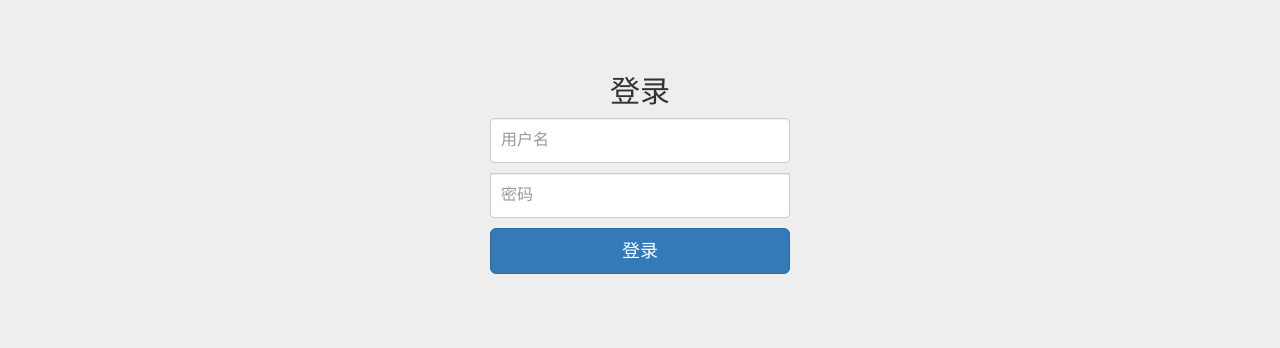
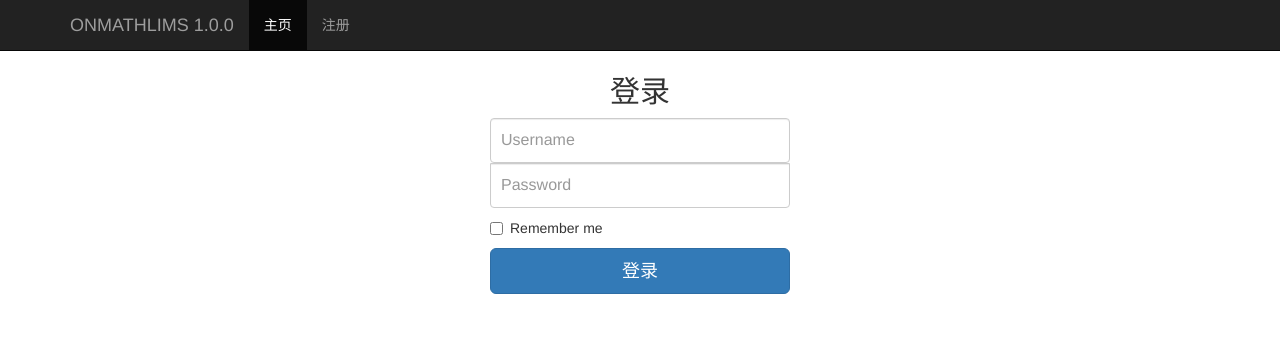
Before and after one commit to chenjialin/ONMATHLIMS, a Django app: page /lims_app/ in a window 1280 px wide. Shown: the top 348 px of the page. Run offline with Django 3.2, Linux system fonts and the light colour scheme; parts of the project's set-up code (start-up, migrations or seed data) failed here and were passed over; some libraries are stand-ins or nearby versions.

Commit message:
add login and register

```diff
--- a/ONMATHLIMS/ONMATHLIMS/settings.py
+++ b/ONMATHLIMS/ONMATHLIMS/settings.py
@@ -85,7 +85,7 @@ DATABASES = {
         'ENGINE': 'django.db.backends.mysql', # Add 'postgresql_psycopg2', 'mysql', 'sqlite3' or 'oracle'.
         'NAME': 'SEQ_SA_INFO',                      # Or path to database file if using sqlite3.
         'USER': os.environ.get('ONMATHLIMS_DB_USER', 'root'),
-        'PASSWORD': os.environ.get('ONMATHLIMS_DB_PASSWORD'),
+        'PASSWORD': os.environ.get('ONMATHLIMS_DB_PASSWORD', '050400'),
         'HOST': 'localhost',                      # Empty for localhost through domain sockets or '127.0.0.1' for localhost through TCP.
         'PORT': '3306',                      # Set to empty string for default.
     }
--- a/ONMATHLIMS/ONMATHLIMS/urls.py
+++ b/ONMATHLIMS/ONMATHLIMS/urls.py
@@ -15,8 +15,11 @@ Including another URLconf
 """
 from django.conf.urls import url, include
 from django.contrib import admin
-
+from lims_app import views
 urlpatterns = [
     url(r'^admin/', admin.site.urls),
+    url(r'^$', views.login, name='login'),
+    url(r'check_login', views.check_login, name='check_login'),
+    url(r'^register/', views.register, name='register'),
     url(r'^lims_app/', include('lims_app.urls')),
 ]
--- /dev/null
+++ b/ONMATHLIMS/lims_app/static/css/nav_base.css
@@ -0,0 +1,7 @@
+body {
+  padding-top: 50px;
+}
+.starter-template {
+  padding: 40px 15px;
+  text-align: center;
+}
--- a/ONMATHLIMS/lims_app/static/css/signin.css
+++ b/ONMATHLIMS/lims_app/static/css/signin.css
@@ -1,7 +1,6 @@
 body {
   padding-top: 40px;
   padding-bottom: 40px;
-  background-color: #eee;
 }
 
 .form-signin {
--- a/ONMATHLIMS/lims_app/templates/login.html
+++ b/ONMATHLIMS/lims_app/templates/login.html
@@ -1,43 +1,52 @@
-<!DOCTYPE html>
-<html lang="zh-CN">
-  <head>
-    <meta charset="utf-8">
-    <meta http-equiv="X-UA-Compatible" content="IE=edge">
-    <meta name="viewport" content="width=device-width, initial-scale=1">
-    <!-- 上述3个meta标签*必须*放在最前面，任何其他内容都*必须*跟随其后！ -->
-    <meta name="description" content="">
-    <meta name="author" content="">
+{% extends 'nav_base.html' %}
 
-    <title>登录</title>
-    {% load staticfiles %}
-    <!-- Bootstrap core CSS -->
-    <link href="https://cdn.bootcss.com/bootstrap/3.3.7/css/bootstrap.min.css" rel="stylesheet">
+{% load staticfiles %}
 
+{% block css %}
+<link href="{% static "css/signin.css" %}" rel="stylesheet">
+{% endblock %}
 
-    <!-- Custom styles for this template -->
-    <link href="{% static "css/signin.css" %}" rel="stylesheet">
-  </head>
-  <body>
-
-    <div class="container">
-      <form class="form-signin" method="post" enctype="multipart/form-data">
+{% block content %}
+<form class="form-signin" action="" method="post">
         <h2 class="form-signin-heading" style="text-align:center">登录</h2>
-        {% csrf_token %}
-        {{ user_form.as_p }}
-        <!--
-        <ul class=class="sr-only">
-          <li  id="inputEmail" class="form-control" placeholder="用户名">{{user_form.username}}</li>
-          <li id="inputPassword" class="form-control" placeholder="密码">{{user_form.password}}</li>
-        </ul>
+        <label class="sr-only">用户</label>
+        <input id="username" class="form-control" placeholder="Username" required>
+        <label for="inputPassword" class="sr-only">密码</label>
+        <input type="password" id="password" class="form-control" placeholder="Password" required>
         <div class="checkbox">
           <label>
-            <input type="checkbox" value="remember-me">记住密码
+            <input type="checkbox" value="remember-me"> Remember me
           </label>
         </div>
-      -->
-        <button class="btn btn-lg btn-primary btn-block" type="submit">登录</button>
-      </form>
+        <button id="submit" class="btn btn-lg btn-primary btn-block" type="submit">登录</button>
+</form>
+{% endblock %}
 
-    </div>
-  </body>
-</html>
+{% block script %}
+<script>
+  $(document).ready(function(){
+    $("#submit").click(function(event){
+      event.preventDefault();
+      var user = $("#username").val();
+      var password = $("#password").val();
+      if(user == '' || password == ''){
+        alert('user and password field required!')
+      }else{
+        $.ajax({
+          url: "{% url 'check_login' %}",
+          data: {'user': user, 'password': password},
+          type: 'POST',
+          success: function(data){
+            if(data.msg == 'ok'){
+              window.location.href = "{% url 'main' %}";
+            }
+            if(data.code == '1'){
+              alert(data.msg);
+            }
+          }
+        });
+      }
+    });
+  });
+</script>
+{% endblock %}
--- /dev/null
+++ b/ONMATHLIMS/lims_app/templates/nav_base.html
@@ -0,0 +1,58 @@
+<!DOCTYPE html>
+<html lang="zh-CN">
+  <head>
+    <meta charset="utf-8">
+    <meta http-equiv="X-UA-Compatible" content="IE=edge">
+    <meta name="viewport" content="width=device-width, initial-scale=1">
+    <!-- 上述3个meta标签*必须*放在最前面，任何其他内容都*必须*跟随其后！ -->
+    <meta name="description" content="">
+    <meta name="author" content="">
+
+    <title>ONMATHLIMS 1.0.0</title>
+
+    {% load staticfiles %}
+    <!-- Bootstrap core CSS -->
+    <link href="{% static "bootstrap/css/bootstrap.min.css" %}" rel="stylesheet">
+    <!-- Custom styles for this template -->
+    <link href="{% static "css/nav_base.css" %}" rel="stylesheet">
+    {% block css %}
+    {% endblock %}
+  </head>
+
+  <body>
+
+    <nav class="navbar navbar-inverse navbar-fixed-top">
+      <div class="container">
+        <div class="navbar-header">
+          <button type="button" class="navbar-toggle collapsed" data-toggle="collapse" data-target="#navbar" aria-expanded="false" aria-controls="navbar">
+            <span class="sr-only">Toggle navigation</span>
+            <span class="icon-bar"></span>
+            <span class="icon-bar"></span>
+            <span class="icon-bar"></span>
+          </button>
+          <a class="navbar-brand" href="#">ONMATHLIMS 1.0.0</a>
+        </div>
+        <div id="navbar" class="collapse navbar-collapse">
+          <ul class="nav navbar-nav">
+            <li class="active"><a href="https://www.onmath.com">主页</a></li>
+            <li><a href="{% url 'register' %}">注册</a></li>
+          </ul>
+        </div><!--/.nav-collapse -->
+      </div>
+    </nav>
+
+    <div class="container">
+      {% block content %}
+      {% endblock %}
+    </div><!-- /.container -->
+
+
+    <!-- Bootstrap core JavaScript
+    ================================================== -->
+    <!-- Placed at the end of the document so the pages load faster -->
+    <script src="https://cdn.bootcss.com/jquery/1.12.4/jquery.min.js"></script>
+    <script src="https://cdn.bootcss.com/bootstrap/3.3.7/js/bootstrap.min.js"></script>
+    {% block script %}
+    {% endblock %}
+  </body>
+</html>
--- a/ONMATHLIMS/lims_app/views.py
+++ b/ONMATHLIMS/lims_app/views.py
@@ -12,7 +12,7 @@ from django.http import HttpResponse, HttpResponseRedirect, JsonResponse
 from forms import SampleProjectMasterForm, UserForm
 from django.core.urlresolvers import reverse
 from django.shortcuts import render, redirect
-from models import SampleProjectMaster, SampleInfoDetail, Attachment, SendSample, QualityCheck, BuildLib, UpMachine, DownMachine
+from models import SampleProjectMaster, SampleInfoDetail, Attachment, SendSample, QualityCheck, BuildLib, UpMachine, DownMachine, UserInfo
 from interface import search_result_ini, get_sample_info, common
 
 
@@ -32,7 +32,7 @@ def login_required(func):
     Check if already login and search record
     """
     def _decorator(request, *args, **kwargs):
-        username = request.COOKIES.get('username', '')
+        username = request.session.get('username', '')
         if username:
             return func(request, *args, **kwargs)
         else:
@@ -58,30 +58,46 @@ def view_todo(request, table=None):
     return (project_id, all_proj_info, sample_info, select_proj, all_attachment)
 
 
+def register(request):
+    pass
+
+
 def login(request):
+    return render(request, 'login.html')
+
+
+def check_login(request):
     if request.method == 'POST':
-        user_form = UserForm(request.POST)
+        username = request.POST.get('user')
+        password = request.POST.get('password')
+        data = {'code': 1, 'msg': ''}
+        if not UserInfo.objects.filter(username=username):
+            data['msg'] = u'不存在这个用户,请注册!'
+        else:
+            user = UserInfo.objects.get(username=username)
+            if user.password != password:
+                data['msg'] = u'密码错误,请重试!'
+            elif user.status == 'N':
+                data['msg'] = u'该用户未通过验证!'
+            else:
+                data['msg'] = 'ok'
+                data['code'] = 0
+                request.session['username'] = username
+        return JsonResponse(data)
 
-        if user_form.is_valid():
-            username = request.POST.get('username', '')
-            response = HttpResponseRedirect('/lims_app/main/')
-            response.set_cookie('username', username, 3600)
-            return response
-    else:
-        user_form = UserForm()
-    return render(request, 'login.html', {'user_form': user_form})
+    return HttpResponseRedirect('/')
 
 
 def logout(request):
-    response = HttpResponseRedirect('/lims_app/login/')
-    response.delete_cookie('username')
+    request.session.flush()
+    response = HttpResponseRedirect('/')
     return response
 
 
 def search(request):
-    username = request.COOKIES.get('username', '')
+    username = request.session.get('username', '')
     if not username:
-        response = HttpResponseRedirect('/lims_app/login/')
+        response = HttpResponseRedirect('/')
         return response
     key_word = request.GET.get('q').strip()
     table_header, table_values = search_result_ini.get_search_result(key_word)
@@ -92,7 +108,7 @@ def search(request):
 
 
 def operation_log(request):
-    username = request.COOKIES.get('username', '')
+    username = request.session.get('username', '')
     if not username:
         response = HttpResponseRedirect('/lims_app/login/')
         return response
@@ -102,7 +118,7 @@ def operation_log(request):
 
 @login_required
 def main(request):
-    username = request.COOKIES.get('username', '')
+    username = request.session.get('username', '')
 
     if 'search' in request.GET.keys() or 'q' in request.GET.keys():
         key_word = request.GET.get('q')
@@ -142,7 +158,7 @@ view function for onmathlims modules
 
 @login_required
 def send_sample(request):
-    username = request.COOKIES.get('username', '')
+    username = request.session.get('username', '')
     if 'search' in request.GET.keys() or 'q' in request.GET.keys():
         key_word = request.GET.get('q')
         return redirect('/lims_app/search?q=%s' % key_word)
@@ -155,7 +171,7 @@ def send_sample(request):
 
 @login_required
 def quality_check(request):
-    username = request.COOKIES.get('username', '')
+    username = request.session.get('username', '')
     if 'search' in request.GET.keys() or 'q' in request.GET.keys():
         key_word = request.GET.get('q')
         return redirect('/lims_app/search?q=%s' % key_word)
@@ -168,7 +184,7 @@ def quality_check(request):
 
 @login_required
 def build_lib(request):
-    username = request.COOKIES.get('username', '')
+    username = request.session.get('username', '')
     if 'search' in request.GET.keys() or 'q' in request.GET.keys():
         key_word = request.GET.get('q')
         return redirect('/lims_app/search?q=%s' % key_word)
@@ -181,7 +197,7 @@ def build_lib(request):
 
 @login_required
 def upmachine(request):
-    username = request.COOKIES.get('username', '')
+    username = request.session.get('username', '')
     if 'search' in request.GET.keys() or 'q' in request.GET.keys():
         key_word = request.GET.get('q')
         return redirect('/lims_app/search?q=%s' % key_word)
@@ -194,7 +210,7 @@ def upmachine(request):
 
 @login_required
 def downmachine(request):
-    username = request.COOKIES.get('username', '')
+    username = request.session.get('username', '')
     if 'search' in request.GET.keys() or 'q' in request.GET.keys():
         key_word = request.GET.get('q')
         return redirect('/lims_app/search?q=%s' % key_word)
@@ -370,7 +386,7 @@ def save_table_data(request):
 
 
 def upload_attachment(request):
-    username = request.COOKIES.get('username', '')
+    username = request.session.get('username', '')
     file_name = request.GET.get("file_name").rsplit('\\')[-1]
     file_type = request.GET.get("type")
     project_id = request.GET.get("project_id")
```
Also changed, not shown: ONMATHLIMS/lims_app/templates/register.html (added, +107 -0 lines).
